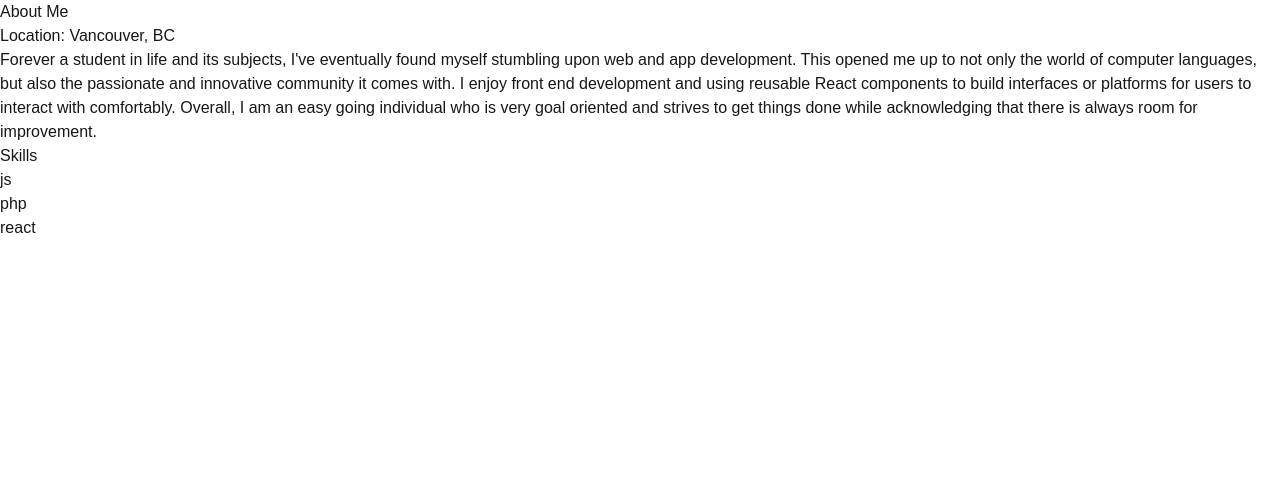
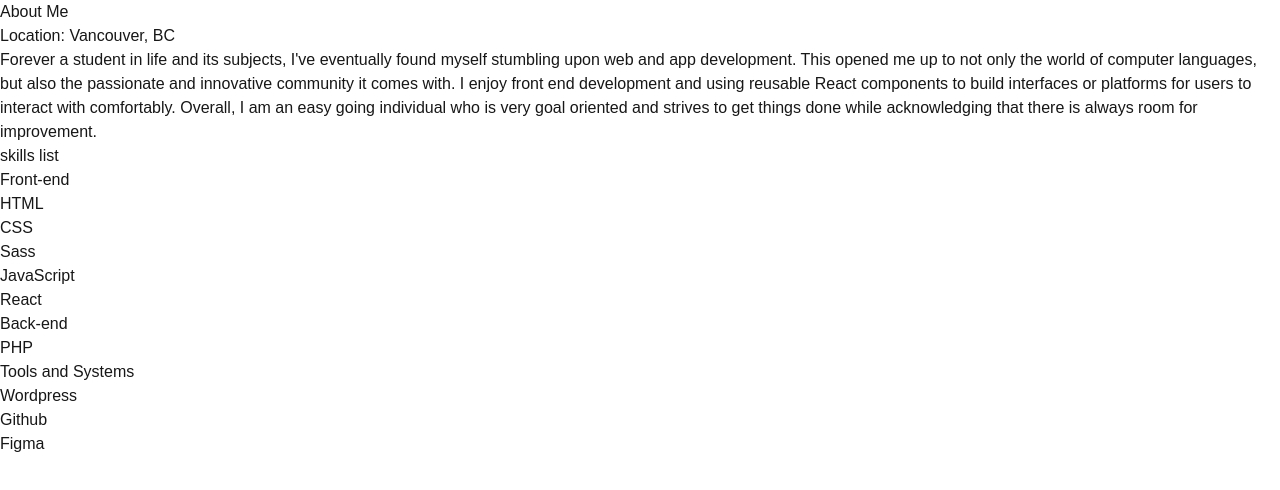
Before and after one commit to fyeung21/nextjs-portfolio, a Next.js app: page /about in a window 1280 px wide. Shown: the top 490 px of the page. Built offline with nearby package versions, Linux system fonts and the light colour scheme.

Commit message:
feat: add SkillsContainer component

```diff
--- a/public/skills.ts
+++ /dev/null
@@ -1,19 +0,0 @@
-const skillsList = [
-  {
-    id: 0,
-    title: 'Front-end',
-    skills: ['HTML', 'CSS', 'Sass', 'JavaScript', 'React'],
-  },
-  {
-    id: 1,
-    title: 'Back-end',
-    skills: ['PHP'],
-  },
-  {
-    id: 2,
-    title: 'Tools and Systems',
-    skills: ['Wordpress', 'Github', 'Figma'],
-  },
-];
-
-export default skillsList;
--- /dev/null
+++ b/public/skillsList.ts
@@ -0,0 +1,19 @@
+const skillsList = [
+  {
+    id: 0,
+    title: "Front-end",
+    skills: ["HTML", "CSS", "Sass", "JavaScript", "React"],
+  },
+  {
+    id: 1,
+    title: "Back-end",
+    skills: ["PHP"],
+  },
+  {
+    id: 2,
+    title: "Tools and Systems",
+    skills: ["Wordpress", "Github", "Figma"],
+  },
+];
+
+export default skillsList;
--- a/src/app/about/page.tsx
+++ b/src/app/about/page.tsx
@@ -1,5 +1,7 @@
+import SkillsContainer from "@/components/SkillsContainer";
 import aboutInfo from "../../../public/about";
 import AboutMe from "@/components/AboutMe";
+import skillsList from "../../../public/skillsList";
 
 export default function About() {
   return (
@@ -11,14 +13,7 @@ export default function About() {
         location={aboutInfo[0].location}
         bio={aboutInfo[0].bio}
       />
-      <article>
-        <h3>Skills</h3>
-        <ul>
-          <li>js</li>
-          <li>php</li>
-          <li>react</li>
-        </ul>
-      </article>
+      <SkillsContainer skillsList={skillsList} />
     </section>
   );
 }
--- /dev/null
+++ b/src/components/SkillsContainer.tsx
@@ -0,0 +1,31 @@
+export type SkillsCategory = {
+  id: number;
+  title: string;
+  skills: string[];
+};
+
+export type SkillsContainerProps = {
+  skillsList: SkillsCategory[];
+};
+
+export default function SkillsContainer({ skillsList }: SkillsContainerProps) {
+  return (
+    <section>
+      <h2>skills list</h2>
+      {skillsList.length !== 0 ? (
+        <article>
+          {skillsList.map((skillsCategory) => (
+            <article>
+              <h4 key={skillsCategory.id}>{skillsCategory.title}</h4>
+              <ul>
+                {skillsCategory.skills.map((item, id) => (
+                  <li key={id}>{item}</li>
+                ))}
+              </ul>
+            </article>
+          ))}
+        </article>
+      ) : null}
+    </section>
+  );
+}
```
